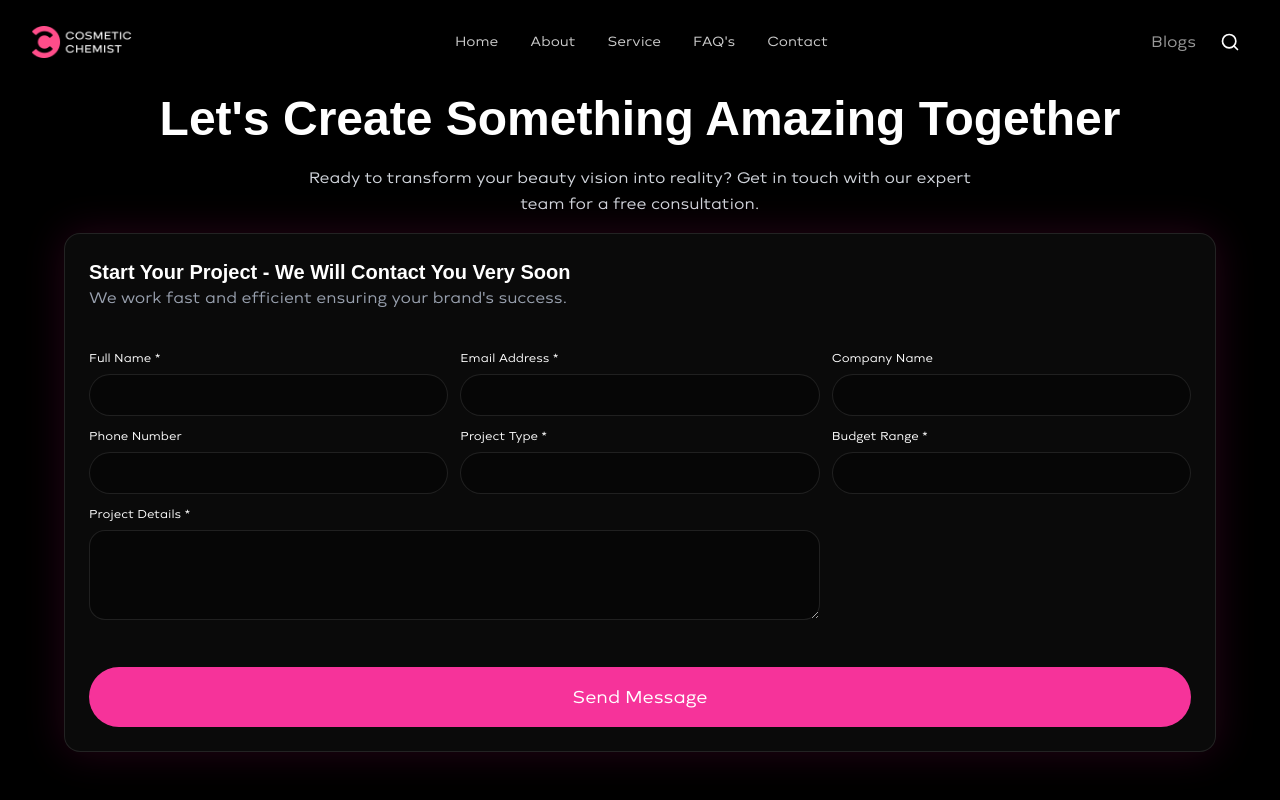
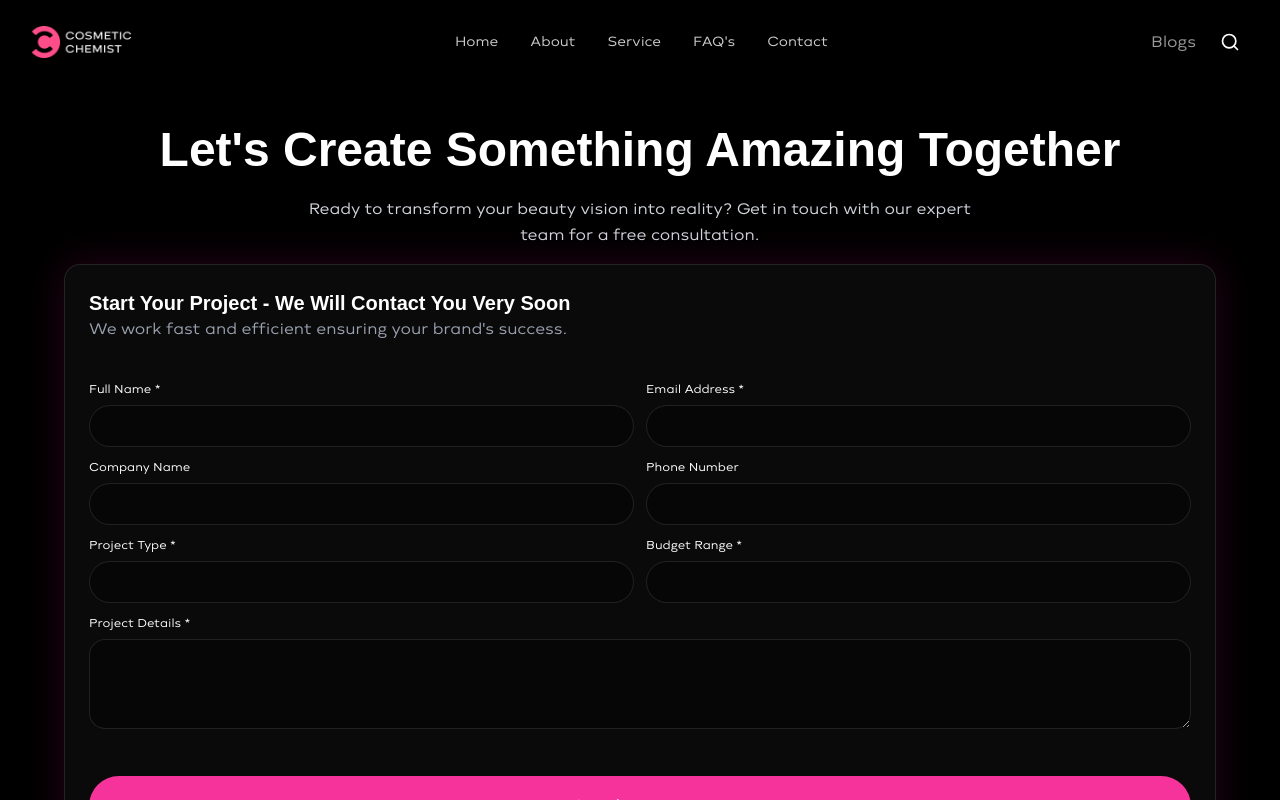
Before and after one commit to turnuptechnologies/cosmetic-3d, a Next.js app: page /contact in a window 1280 px wide. Shown: the top 800 px of the page. Built offline with nearby package versions, Linux system fonts and the light colour scheme; no server answers; a web font is replaced by a local one.

Commit message:
feat: contact section added in about

```diff
--- a/app/about/page.jsx
+++ b/app/about/page.jsx
@@ -5,6 +5,7 @@ import AnimatedSection from "../../components/about/AnimatedSection";
 import CallToAction from "../../components/about/CallToAction";
 import ProductShowcase from "../../components/about/ProductShowcase";
 import ByTheNumbers from "../../components/about/ByTheNumbers";
+import { ContactSection } from "../../components/ContactSection";
 
 const sections = [
   {
@@ -119,6 +120,7 @@ export default function AboutPage() {
         description="Developing oral care products requires a precise fusion of biochemistry and sensory science, where our chemists integrate antimicrobial agents, remineralizing compounds, and natural extracts to fortify enamel, freshen breath, and promote optimal oral health."
       />
       <ByTheNumbers />
+      <ContactSection />
     </div>
   )
 }
--- a/components/ContactSection.jsx
+++ b/components/ContactSection.jsx
@@ -1,6 +1,6 @@
 export function ContactSection() {
   return (
-    <section className="w-full bg-black text-white h-screen snap-start flex flex-col justify-center py-20 px-6">
+    <section className="w-full bg-black text-white snap-start flex flex-col justify-center py-20 px-6">
 
       {/* Top Heading Section */}
       <div className="max-w-6xl mx-auto text-center mb-4 mt-10">
@@ -24,7 +24,7 @@ export function ContactSection() {
         </p>
 
         {/* Form Grid */}
-        <form className="grid md:grid-cols-3 gap-3">
+        <form className="grid md:grid-cols-2 gap-3">
 
           <div>
             <label className="text-xs mb-2 block">Full Name *</label>
```
